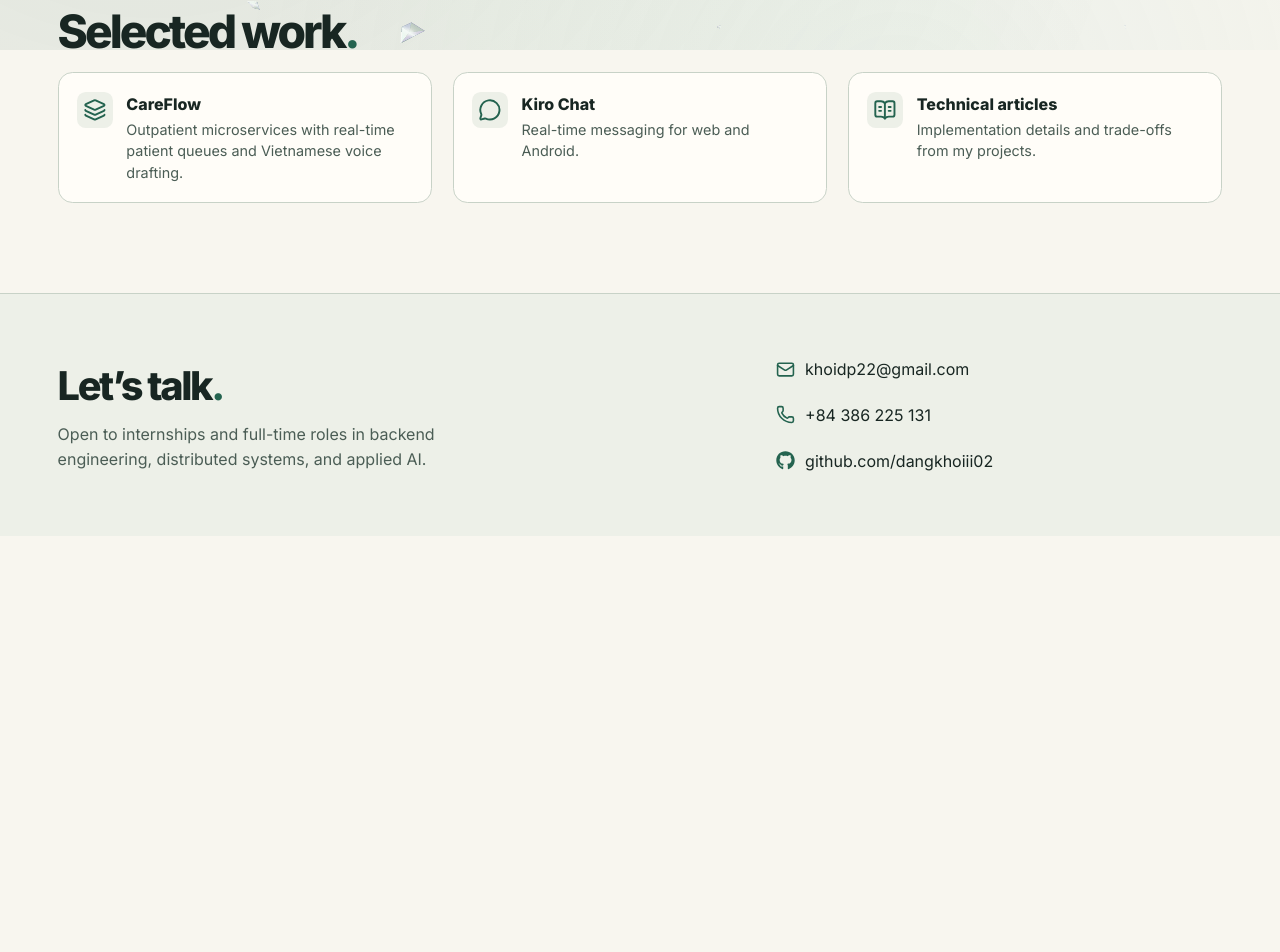
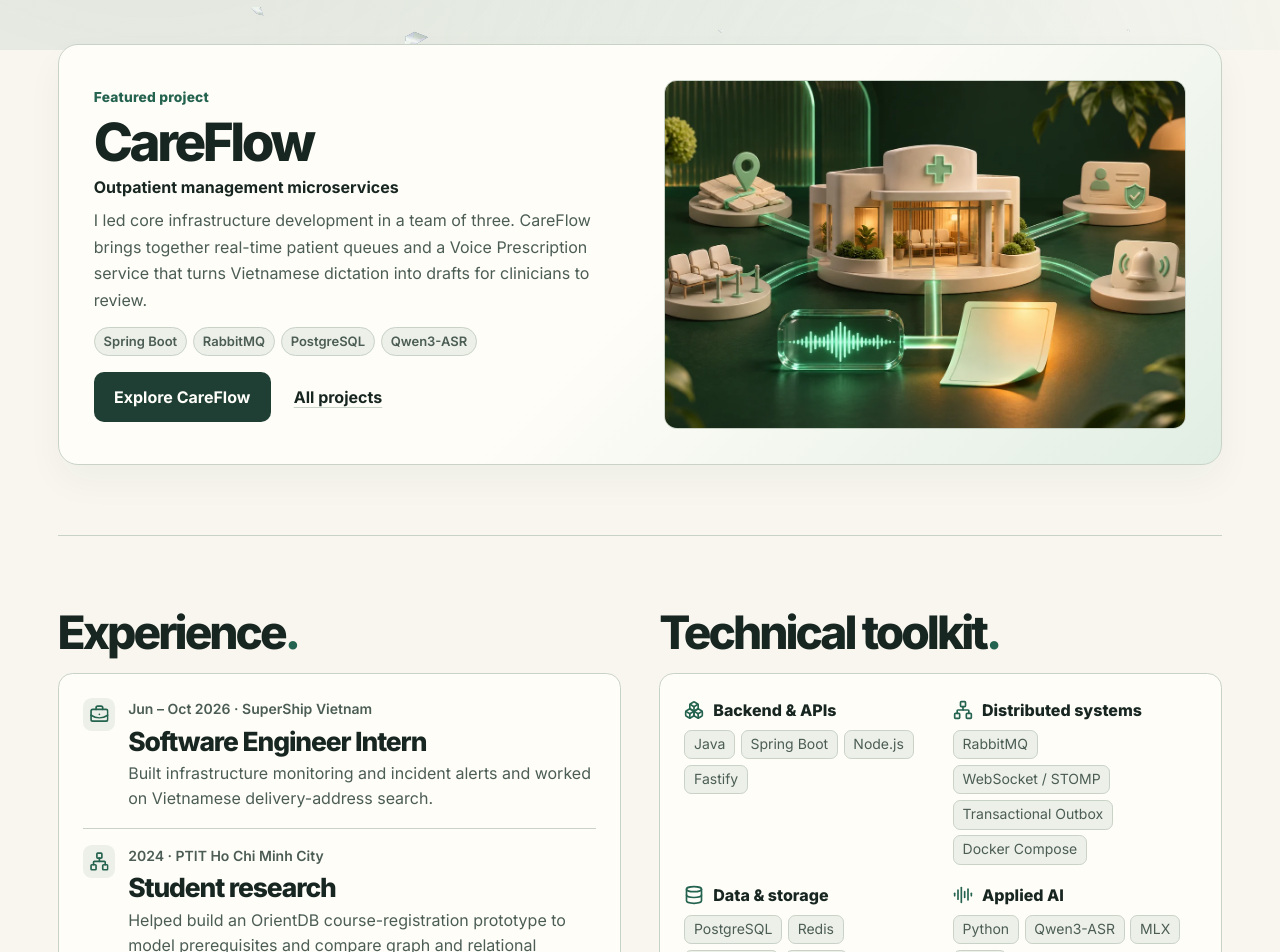
Before and after one commit to dangkhoiii02/portfolio, a Next.js app: page / in a window 1280 px wide. Shown: the part 750-1702 px from the top of the page. Before the commit the page ends 1286 px from the top, so only its background shows below. Built offline with nearby package versions, Linux system fonts and the light colour scheme.

Commit message:
Feature CareFlow and profile highlights on home

```diff
--- a/src/app/globals.css
+++ b/src/app/globals.css
@@ -347,12 +347,7 @@ button, summary { cursor: pointer; }
   to { transform: translateY(0); opacity: 1; }
 }
 
-.home-highlights {
-  padding-block: 2rem clamp(3.5rem, 7vw, 6.2rem);
-  border-top: 1px solid var(--line);
-}
-
-.home-highlights h2, .inner-title, .gallery-header h2 {
+.inner-title, .gallery-header h2 {
   margin-bottom: 1rem;
   font-size: clamp(1.75rem, 3.6vw, 3rem);
   font-weight: 745;
@@ -360,41 +355,54 @@ button, summary { cursor: pointer; }
   letter-spacing: -.065em;
 }
 
-.home-highlights h2 span, .inner-title span, .footer-intro h2 span { color: var(--accent); }
+.inner-title span, .footer-intro h2 span { color: var(--accent); }
 
-.home-link-grid {
+.home-profile-grid {
   display: grid;
-  grid-template-columns: repeat(3, minmax(0, 1fr));
-  gap: clamp(.85rem, 2vw, 1.3rem);
+  grid-template-columns: repeat(2, minmax(0, 1fr));
+  gap: clamp(1.25rem, 3vw, 2.5rem);
 }
 
-.home-link-grid a {
-  display: grid;
-  height: 100%;
-  grid-template-columns: auto 1fr;
-  align-items: start;
-  gap: .85rem;
-  padding: 1.15rem;
-  border: 1px solid var(--line);
-  border-radius: .9rem;
-  background: var(--surface);
-  transition: border-color .2s ease, box-shadow .2s ease;
+.home-profile-section {
+  display: flex;
+  min-width: 0;
+  flex-direction: column;
 }
 
-.home-link-grid a:hover {
-  border-color: var(--accent);
-  box-shadow: var(--card-shadow);
+.home-profile-section > .profile-card,
+.home-profile-section > .skill-group { flex: 1; }
+
+.home-experience-list { display: grid; align-content: start; }
+
+.home-experience-list li {
+  display: grid;
+  grid-template-columns: auto minmax(0, 1fr);
+  gap: .8rem;
 }
 
-.home-link-grid svg {
+.home-experience-list li + li {
+  margin-top: 1rem;
+  padding-top: 1rem;
+  border-top: 1px solid var(--line);
+}
+
+.home-experience-icon {
   box-sizing: content-box;
   padding: .4rem;
   border-radius: .55rem;
   background: var(--tint);
   color: var(--accent);
 }
-.home-link-grid h3 { font-weight: 750; }
-.home-link-grid p { margin-top: .18rem; color: var(--muted); font-size: .9rem; }
+
+.home-skill-grid {
+  display: grid;
+  grid-template-columns: repeat(2, minmax(0, 1fr));
+  align-content: start;
+  gap: 1.15rem clamp(.65rem, 2vw, 1.5rem);
+}
+
+.home-skill-grid .skill-heading { margin-bottom: .48rem; }
+.home-profile-link { align-self: start; margin-top: .5rem; }
 
 .page-heading {
   width: min(100% - 2.25rem, 66rem);
@@ -756,6 +764,13 @@ button, summary { cursor: pointer; }
 
 .feature-note { margin-top: .6rem; font-size: .875rem; }
 .feature-links { margin-top: 0; }
+
+.home-feature {
+  background: linear-gradient(135deg, var(--surface) 52%, var(--accent-wash));
+}
+
+.home-feature .careflow-cover { aspect-ratio: 3 / 2; }
+.home-feature .feature-links { margin-top: 1rem; }
 
 .tags {
   display: flex;
@@ -1120,7 +1135,7 @@ button, summary { cursor: pointer; }
   }
   .hero-art { aspect-ratio: 6 / 5; }
   .hero h1 { font-size: clamp(2.5rem, 8.3vw, 4rem); }
-  .home-link-grid { grid-template-columns: minmax(0, 1fr); }
+  .home-profile-grid { grid-template-columns: minmax(0, 1fr); }
   .skills-grid { grid-template-columns: repeat(2, minmax(0, 1fr)); }
   .feature-summary, .careflow-service { grid-template-columns: minmax(0, 1fr); }
 }
@@ -1145,7 +1160,7 @@ button, summary { cursor: pointer; }
   .home-avatar { width: 2.75rem; height: 2.75rem; }
   .hero h1 { font-size: clamp(2rem, 10.65vw, 2.7rem); }
   .page-heading h1 { font-size: clamp(2.65rem, 11.4vw, 3.1rem); }
-  .skills-grid { grid-template-columns: minmax(0, 1fr); }
+  .skills-grid, .home-skill-grid { grid-template-columns: minmax(0, 1fr); }
 }
 
 @media (prefers-reduced-motion: reduce) {
--- a/src/app/page.tsx
+++ b/src/app/page.tsx
@@ -1,31 +1,95 @@
+import { BriefcaseBusiness, Network } from "lucide-react";
+import Image from "next/image";
 import Link from "next/link";
-import { BookOpenText, Layers3, MessageCircle } from "lucide-react";
 import Hero from "@/components/Hero";
 import { Reveal } from "@/components/Motion";
+import { skillCategories } from "@/components/Skills";
+import { internship, studentResearch } from "@/content/profile";
+import { projectArtwork } from "@/content/project-artwork";
 
-const highlights = [
-  { title: "CareFlow", text: "Outpatient microservices with real-time patient queues and Vietnamese voice drafting.", href: "/projects#careflow", icon: Layers3 },
-  { title: "Kiro Chat", text: "Real-time messaging for web and Android.", href: "/projects#kiro-chat", icon: MessageCircle },
-  { title: "Technical articles", text: "Implementation details and trade-offs from my projects.", href: "/articles", icon: BookOpenText },
-];
+const homeSkills = skillCategories.filter(({ id }) => ["backend", "distributed", "data", "ai"].includes(id));
 
 export default function Home() {
   return (
     <>
       <Hero />
-      <section id="projects" className="shell home-highlights" aria-labelledby="highlights-title">
-        <h2 id="highlights-title">Selected work<span>.</span></h2>
-        <div className="home-link-grid">
-          {highlights.map(({ title, text, href, icon: Icon }, index) => (
-            <Reveal key={title} delay={index * 0.07}>
-              <Link href={href}>
-                <Icon size={23} aria-hidden="true" />
-                <div><h3>{title}</h3><p>{text}</p></div>
-              </Link>
-            </Reveal>
-          ))}
-        </div>
+
+      <section id="projects" className="shell inner-section" aria-labelledby="featured-careflow-title">
+        <Reveal>
+          <div className="feature-card feature-summary home-feature">
+            <div className="feature-copy">
+              <p className="eyebrow feature-label">Featured project</p>
+              <h2 id="featured-careflow-title">CareFlow</h2>
+              <p className="feature-subtitle">Outpatient management microservices</p>
+              <p>
+                I led core infrastructure development in a team of three. CareFlow brings together
+                real-time patient queues and a Voice Prescription service that turns Vietnamese
+                dictation into drafts for clinicians to review.
+              </p>
+              <ul className="tags" aria-label="CareFlow technologies">
+                {["Spring Boot", "RabbitMQ", "PostgreSQL", "Qwen3-ASR"].map(tag => <li key={tag}>{tag}</li>)}
+              </ul>
+              <div className="feature-links">
+                <Link className="button button-primary" href="/projects#careflow">Explore CareFlow</Link>
+                <Link className="text-link" href="/projects">All projects</Link>
+              </div>
+            </div>
+            <div className="careflow-cover">
+              <Image
+                src={projectArtwork.careflow.src}
+                alt={projectArtwork.careflow.alt}
+                fill
+                sizes="(max-width: 760px) calc(100vw - 70px), (max-width: 1320px) 43vw, 550px"
+              />
+            </div>
+          </div>
+        </Reveal>
       </section>
+
+      <div className="shell inner-section">
+        <Reveal className="home-profile-grid">
+          <section id="experience" className="home-profile-section" aria-labelledby="home-experience-title">
+            <h2 id="home-experience-title" className="inner-title">Experience<span>.</span></h2>
+            <ol className="profile-card home-experience-list">
+              <li>
+                <BriefcaseBusiness className="home-experience-icon" size={20} aria-hidden="true" />
+                <div>
+                  <p className="profile-meta">{internship.period} · {internship.company}</p>
+                  <h3>{internship.role}</h3>
+                  <p>Built infrastructure monitoring and incident alerts and worked on Vietnamese delivery-address search.</p>
+                </div>
+              </li>
+              <li>
+                <Network className="home-experience-icon" size={20} aria-hidden="true" />
+                <div>
+                  <p className="profile-meta">{studentResearch.period} · {studentResearch.organization}</p>
+                  <h3>{studentResearch.title}</h3>
+                  <p>{studentResearch.contribution}</p>
+                </div>
+              </li>
+            </ol>
+            <Link className="text-link home-profile-link" href="/about#experience">More about my experience</Link>
+          </section>
+
+          <section id="skills" className="home-profile-section" aria-labelledby="home-skills-title">
+            <h2 id="home-skills-title" className="inner-title">Technical toolkit<span>.</span></h2>
+            <div className="skill-group home-skill-grid">
+              {homeSkills.map(({ id, title, icon: Icon, skills }) => (
+                <div key={id}>
+                  <div className="skill-heading">
+                    <Icon size={20} aria-hidden="true" />
+                    <h3>{title}</h3>
+                  </div>
+                  <ul className="skill-tags">
+                    {skills.slice(0, 4).map(skill => <li key={skill}>{skill}</li>)}
+                  </ul>
+                </div>
+              ))}
+            </div>
+            <Link className="text-link home-profile-link" href="/about#skills">View full toolkit</Link>
+          </section>
+        </Reveal>
+      </div>
     </>
   );
 }
--- a/src/components/Experience.tsx
+++ b/src/components/Experience.tsx
@@ -1,7 +1,7 @@
 import { BriefcaseBusiness, Network } from "lucide-react";
 import AnimatedArtwork from "@/components/AnimatedArtwork";
 import { Reveal, Timeline } from "@/components/Motion";
-import { internship, profile } from "@/content/profile";
+import { internship, profile, studentResearch } from "@/content/profile";
 
 export default function Experience() {
   return (
@@ -27,10 +27,10 @@ export default function Experience() {
           <li className="timeline-item">
             <Network className="timeline-marker" aria-hidden="true" />
             <Reveal className="profile-card">
-              <p className="profile-meta">2024 · PTIT Ho Chi Minh City</p>
-              <h3>Student research</h3>
-              <p className="profile-organization">Graph databases</p>
-              <p>Helped build an OrientDB course-registration prototype to model prerequisites and compare graph and relational queries.</p>
+              <p className="profile-meta">{studentResearch.period} · {studentResearch.organization}</p>
+              <h3>{studentResearch.title}</h3>
+              <p className="profile-organization">{studentResearch.topic}</p>
+              <p>{studentResearch.contribution}</p>
             </Reveal>
           </li>
         </Timeline>
--- a/src/components/Skills.tsx
+++ b/src/components/Skills.tsx
@@ -2,13 +2,13 @@ import { AudioLines, Boxes, Database, Monitor, Network, ShieldCheck } from "luci
 import { Reveal } from "@/components/Motion";
 import AnimatedArtwork from "@/components/AnimatedArtwork";
 
-const categories = [
-  { title: "Backend & APIs", icon: Boxes, skills: ["Java", "Spring Boot", "Node.js", "Fastify", "ASP.NET Core", "REST"] },
-  { title: "Distributed systems", icon: Network, skills: ["RabbitMQ", "WebSocket / STOMP", "Transactional Outbox", "Docker Compose"] },
-  { title: "Identity & access", icon: ShieldCheck, skills: ["Spring Security", "JWT", "WebAuthn", "DPoP", "Keycloak"] },
-  { title: "Data & storage", icon: Database, skills: ["PostgreSQL", "Redis", "SQL Server", "SQLite", "OrientDB"] },
-  { title: "Applied AI", icon: AudioLines, skills: ["Python", "Qwen3-ASR", "MLX", "LoRA", "PyTorch", "FFmpeg"] },
-  { title: "Web, mobile & embedded", icon: Monitor, skills: ["TypeScript", "Next.js", "React", "Angular", "Flutter", "C++ / ESP32-S3"] },
+export const skillCategories = [
+  { id: "backend", title: "Backend & APIs", icon: Boxes, skills: ["Java", "Spring Boot", "Node.js", "Fastify", "ASP.NET Core", "REST"] },
+  { id: "distributed", title: "Distributed systems", icon: Network, skills: ["RabbitMQ", "WebSocket / STOMP", "Transactional Outbox", "Docker Compose"] },
+  { id: "identity", title: "Identity & access", icon: ShieldCheck, skills: ["Spring Security", "JWT", "WebAuthn", "DPoP", "Keycloak"] },
+  { id: "data", title: "Data & storage", icon: Database, skills: ["PostgreSQL", "Redis", "SQL Server", "SQLite", "OrientDB"] },
+  { id: "ai", title: "Applied AI", icon: AudioLines, skills: ["Python", "Qwen3-ASR", "MLX", "LoRA", "PyTorch", "FFmpeg"] },
+  { id: "frontend", title: "Web, mobile & embedded", icon: Monitor, skills: ["TypeScript", "Next.js", "React", "Angular", "Flutter", "C++ / ESP32-S3"] },
 ];
 
 export default function Skills() {
@@ -19,8 +19,8 @@ export default function Skills() {
         <AnimatedArtwork asset="technical-toolkit" label="toolkit" width={960} height={384} />
       </Reveal>
       <div className="skills-grid">
-        {categories.map(({ title, icon: Icon, skills }) => (
-          <article className="skill-group" key={title}>
+        {skillCategories.map(({ id, title, icon: Icon, skills }) => (
+          <article className="skill-group" key={id}>
             <div className="skill-heading">
               <Icon size={20} aria-hidden="true" />
               <h3>{title}</h3>
--- a/src/content/profile.ts
+++ b/src/content/profile.ts
@@ -22,3 +22,11 @@ export const internship = {
     "Tested both tools manually with teammates and fixed issues based on their feedback.",
   ],
 };
+
+export const studentResearch = {
+  title: "Student research",
+  period: "2024",
+  organization: "PTIT Ho Chi Minh City",
+  topic: "Graph databases",
+  contribution: "Helped build an OrientDB course-registration prototype to model prerequisites and compare graph and relational queries.",
+};
```
